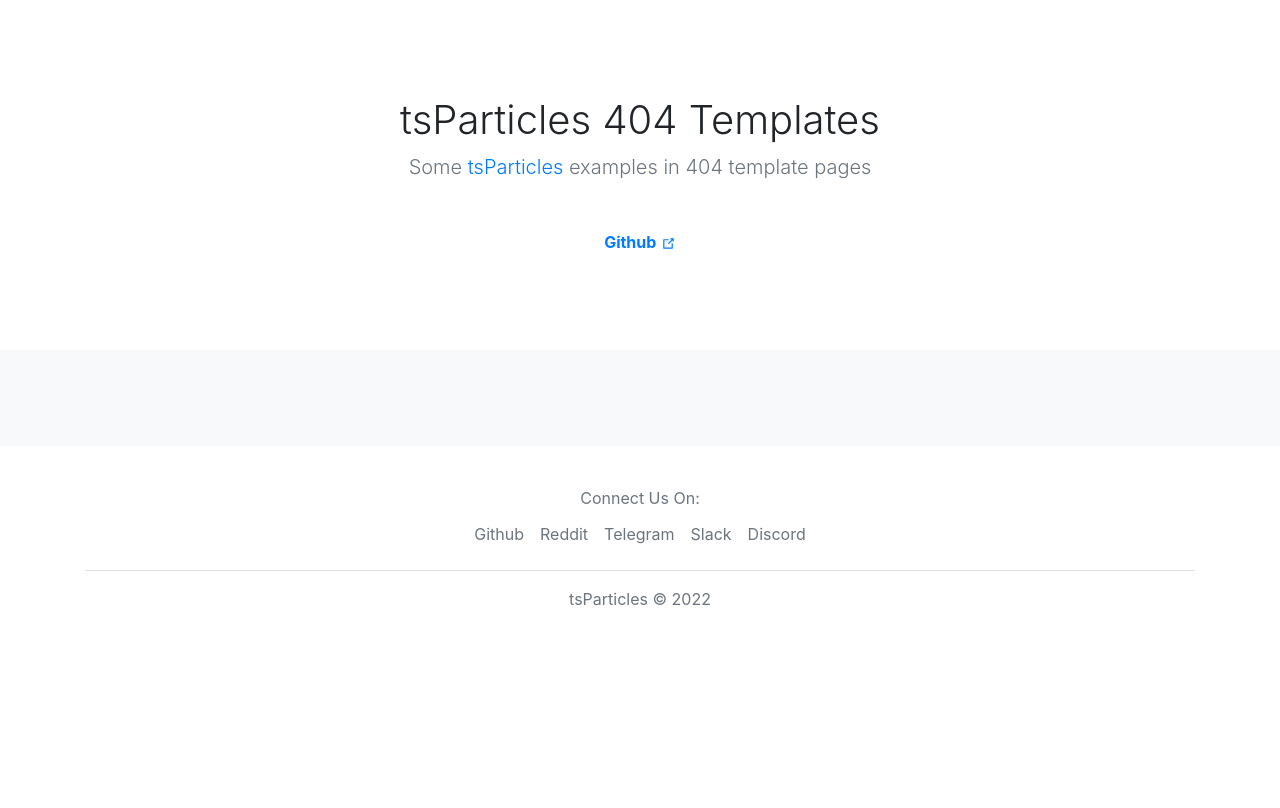
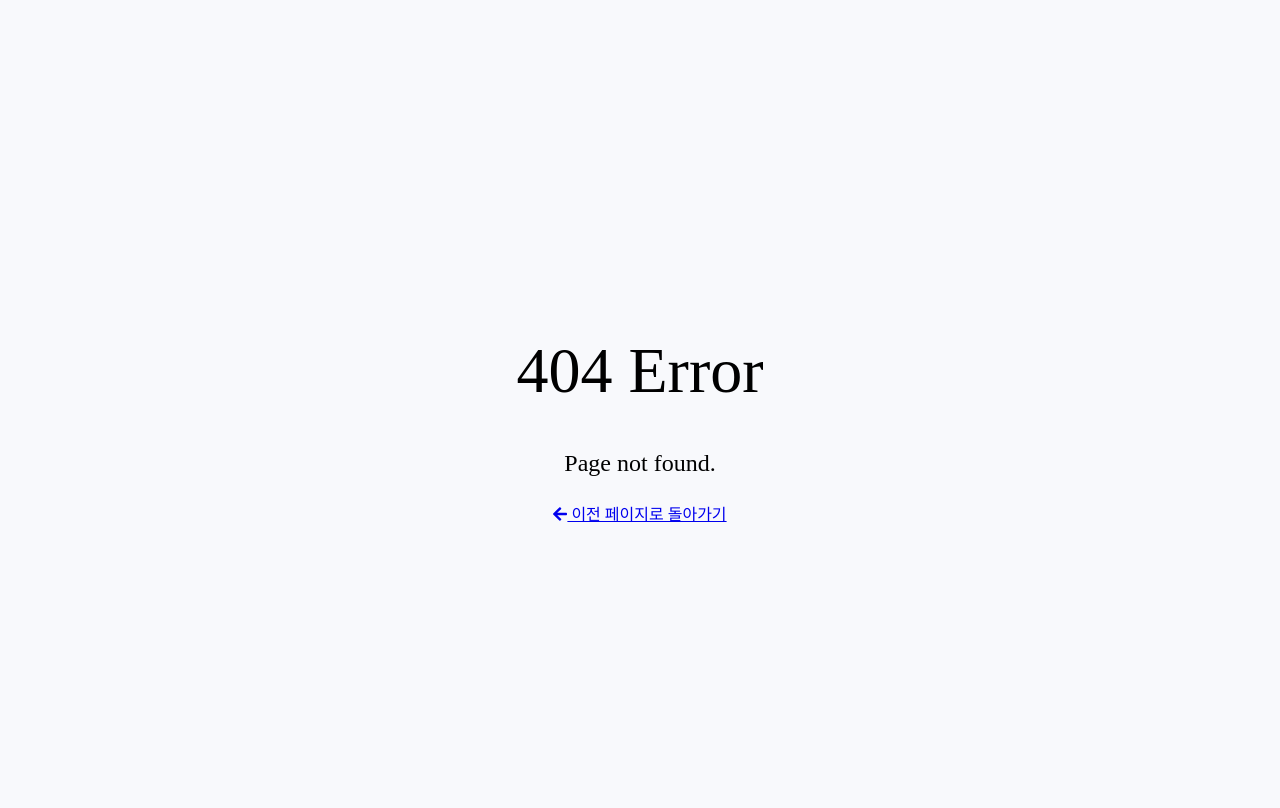
Before and after one commit to bccjjzz/goks, a Flask app: template templates/404.html in a window 1280 px wide. Before the commit the page ends 606 px from the top, so only its background shows below. Run offline with Flask 3, Linux system fonts and the light colour scheme; the template is opened without the code that fills it, so the values that code supplies are empty.

Commit message:
404.html

```diff
--- a/templates/404.html
+++ b/templates/404.html
@@ -1,89 +1,65 @@
-<!doctype html>
+<!DOCTYPE html>
 <html lang="en">
-
 <head>
     <meta charset="utf-8">
+    <meta http-equiv="X-UA-Compatible" content="IE=edge">
     <meta name="viewport" content="width=device-width, initial-scale=1, shrink-to-fit=no">
     <meta name="description" content="">
-  <meta name="author" content="Matteo Bruni">
-  <title>tsParticles 404 Templates</title>
-
-  <!-- Bootstrap core CSS -->
-  <link rel="stylesheet" href="https://cdn.jsdelivr.net/npm/bootstrap@4.5.3/dist/css/bootstrap.min.css" integrity="sha384-TX8t27EcRE3e/ihU7zmQxVncDAy5uIKz4rEkgIXeMed4M0jlfIDPvg6uqKI2xXr2" crossorigin="anonymous">
-  <link rel="icon" type="image/x-icon" href="./images/tsParticles-64.png">
+    <meta name="author" content="">
+    <title>404 Error</title>
+    <link href="{{ url_for('static', filename='css/styles.css') }}" rel="stylesheet">
+    <script src="https://cdnjs.cloudflare.com/ajax/libs/font-awesome/5.15.1/js/all.min.js" crossorigin="anonymous"></script>
     <style>
-    .bd-placeholder-img {
-      font-size: 1.125rem;
-      text-anchor: middle;
-      -webkit-user-select: none;
-      -moz-user-select: none;
-      -ms-user-select: none;
-      user-select: none;
+        body, html {
+            height: 100%;
         }
-    .mynav li:hover {
-      text-decoration: underline;
+        body {
+            display: flex;
+            align-items: center;
+            justify-content: center;
+            background-color: #f8f9fc;
         }
-    @media (min-width: 768px) {
-      .bd-placeholder-img-lg {
-        font-size: 3.5rem;
+        #layoutError {
+            width: 100%;
+            max-width: 800px;
+            text-align: center;
         }
+        .display-1 {
+            font-size: 4rem;
+            font-weight: 500;
+        }
+        .lead {
+            font-size: 1.5rem;
+            font-weight: 300;
+        }
+        .mt-4 {
+            margin-top: 2rem;
         }
     </style>
-  <!-- Custom styles for this template -->
-  <link href="static/404.css" rel="stylesheet">
 </head>
-
 <body>
-  <main role="main">
-
-    <section class="jumbotron text-center">
-      <div>
-
+    <div id="layoutError">
+        <div id="layoutError_content">
+            <main>
                 <div class="container">
-          <h1>tsParticles 404 Templates</h1>
-          <p class="lead text-muted">Some <a href="https://github.com/matteobruni/tsparticles">tsParticles</a>
-            examples in 404 template pages</p>
-        </div>
-        <div class="github-link-container pt-5">
-          <a href="https://github.com/matteobruni/tsparticles" class="github-link"><span class="github-text font-weight-bold">Github</span> <svg class="redirect-svg" x="0px" y="0px" viewBox="0 0 100 100" width="15" height="15">
-              <path fill="currentColor" d="
-                                M18.8,85.1h56l0,0c2.2,0,4-1.8,4-4v-32h-8v28h-48v-48h28v-8h-32l0,
-                                0c-2.2,0-4,1.8-4,4v56C14.8,83.3,16.6,85.1,18.8,85.1z
-                              "></path>
-              <polygon fill="currentColor" points="
-                                45.7,48.7 51.3,54.3 77.2,28.5 77.2,37.2 85.2,37.2 85.2,14.9 62.8,
-                                14.9 62.8,22.9 71.5,22.9
-                                "></polygon>
-            </svg></a>
-        </div>
-      </div>
-    </section>
-
-    <div class="py-5 bg-light">
-      <div class="container">
-        <div class="row" id="pages">
+                    <div class="row justify-content-center">
+                        <div class="col-lg-6">
+                            <div class="text-center mt-4">
+                                <h1 class="display-1">404 Error</h1>
+                                <p class="lead">Page not found.</p>
+                                <a href="javascript:window.history.back();" class="btn btn-primary">
+                                    <i class="fas fa-arrow-left mr-1"></i>
+                                    이전 페이지로 돌아가기
+                                </a>
                             </div>
                         </div>
                     </div>
-    <div class="container">
-      <footer class="py-3 my-4">
-        <p class="text-center text-muted">Connect Us On:</p>
-        <ul class="nav justify-content-center border-bottom pb-3 mb-3 mynav">
-          <li class="nav-item"><a href="https://github.com/matteobruni/tsparticles" class="nav-link px-2 text-muted" target="_blank">Github</a></li>
-          <li class="nav-item"><a href="https://www.reddit.com/r/tsParticles/" class="nav-link px-2 text-muted" target="_blank">Reddit</a></li>
-          <li class="nav-item"><a href="https://t.me/tsparticles" class="nav-link px-2 text-muted" target="_blank">Telegram</a></li>
-          <li class="nav-item"><a href="https://tsparticles.slack.com/join/shared_invite/enQtOTcxNTQxNjQ4NzkxLWE2MTZhZWExMWRmOWI5MTMxNjczOGE1Yjk0MjViYjdkYTUzODM3OTc5MGQ5MjFlODc4MzE0N2Q1OWQxZDc1YzI#/shared-invite/email" class="nav-link px-2 text-muted" target="_blank">Slack</a></li>
-          <li class="nav-item"><a href="https://discord.com/invite/hACwv45Hme" class="nav-link px-2 text-muted" target="_blank">Discord</a></li>
-        </ul>
-        <p class="text-center text-muted">tsParticles © 2022</p>
-      </footer>
                 </div>
             </main>
-
-  <script src="https://code.jquery.com/jquery-3.5.1.min.js" integrity="sha256-9/aliU8dGd2tb6OSsuzixeV4y/faTqgFtohetphbbj0=" crossorigin="anonymous"></script>
-  <script src="https://cdn.jsdelivr.net/npm/popper.js@1.16.1/dist/umd/popper.min.js" integrity="sha384-9/reFTGAW83EW2RDu2S0VKaIzap3H66lZH81PoYlFhbGU+6BZp6G7niu735Sk7lN" crossorigin="anonymous"></script>
-  <script src="https://cdn.jsdelivr.net/npm/bootstrap@4.5.3/dist/js/bootstrap.min.js" integrity="sha384-w1Q4orYjBQndcko6MimVbzY0tgp4pWB4lZ7lr30WKz0vr/aWKhXdBNmNb5D92v7s" crossorigin="anonymous"></script>
-  <script type="text/javascript" src="js/main.js"></script>
+        </div>
+    </div>
+    <script src="https://code.jquery.com/jquery-3.5.1.slim.min.js" crossorigin="anonymous"></script>
+    <script src="https://cdn.jsdelivr.net/npm/bootstrap@4.5.3/dist/js/bootstrap.bundle.min.js" crossorigin="anonymous"></script>
+    <script src="{{ url_for('static', filename='js/scripts.js') }}"></script>
 </body>
-
 </html>
```
Lines whose indentation alone changed are shown as unchanged.
